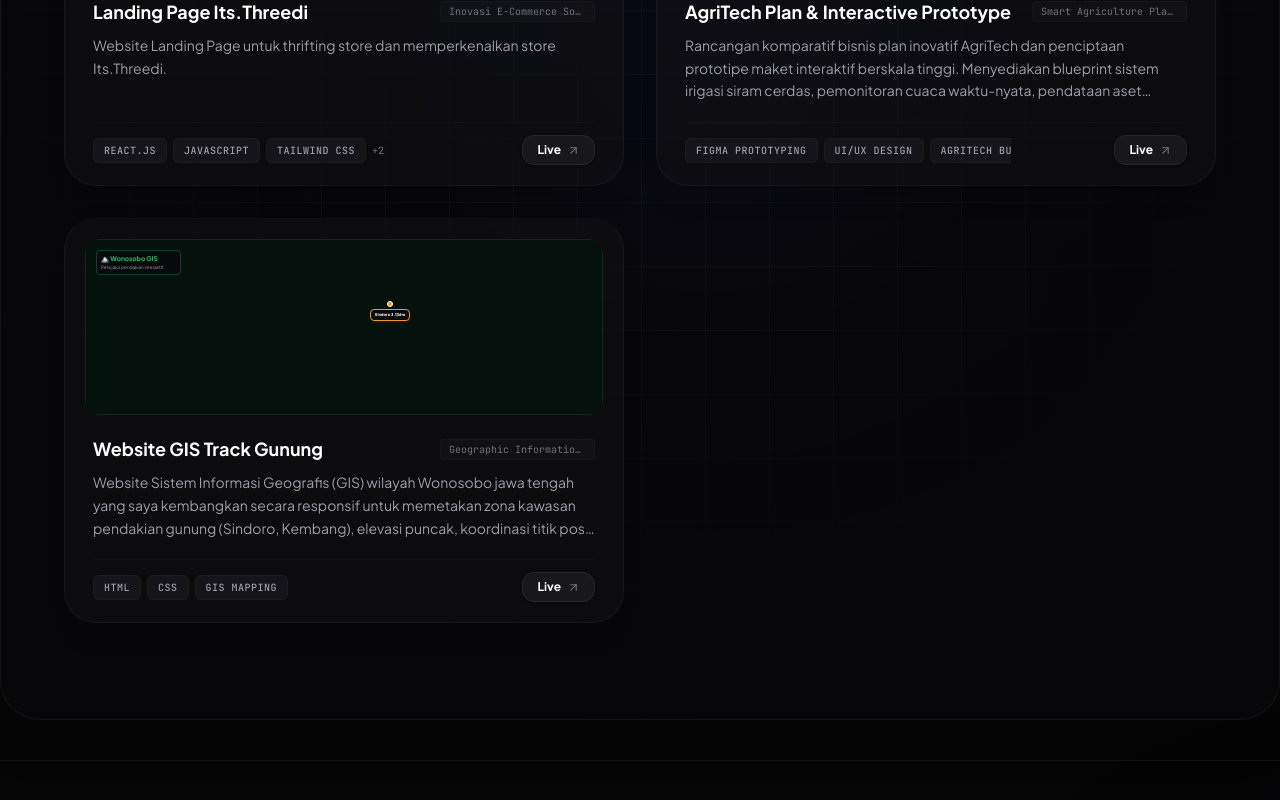
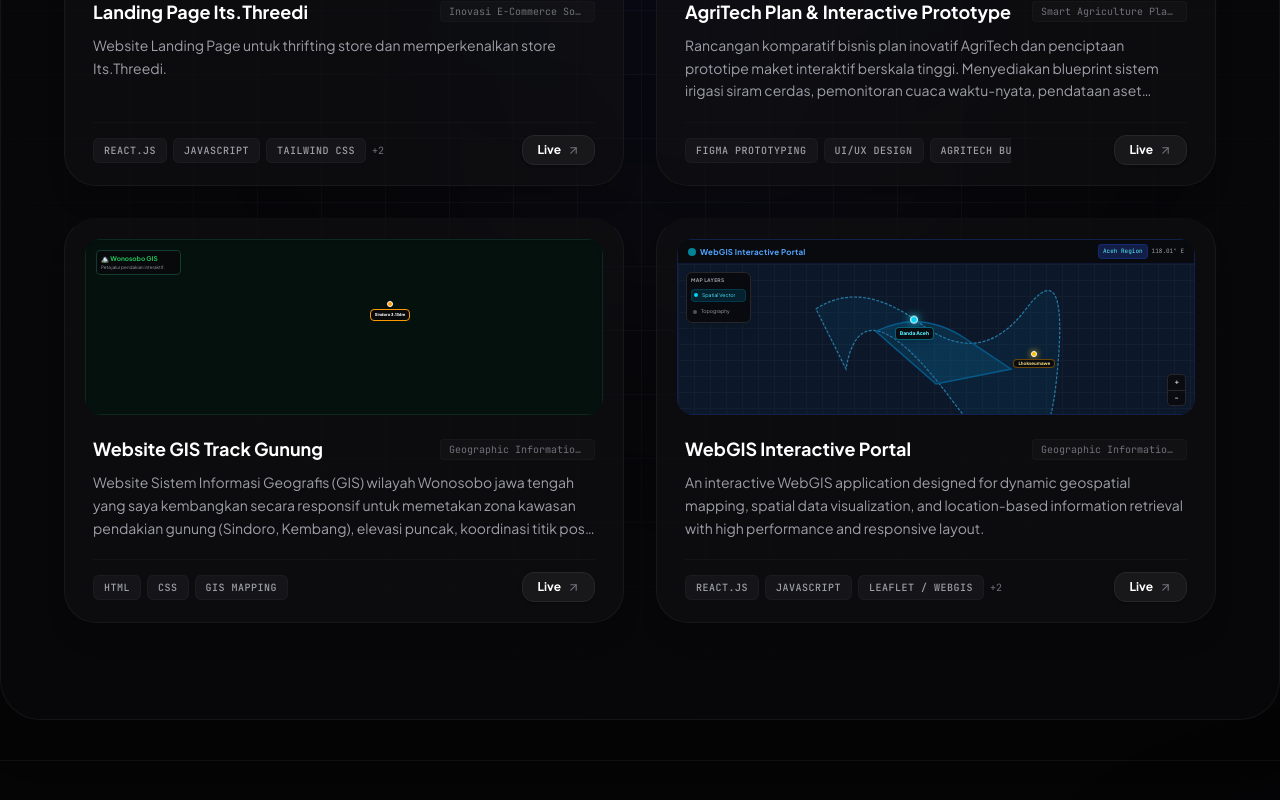
Before and after one commit to Edivho/portofolio_edivho, a React (Vite) app: page / in a window 1280 px wide. Shown: the part 2860-3660 px from the top of the page. Built offline with nearby package versions, Linux system fonts and the light colour scheme; a web font is replaced by a local one.

Commit message:
Update WebGIS Interactive Portal mockup in TechShowcase component

```diff
--- a/src/components/TechShowcase.tsx
+++ b/src/components/TechShowcase.tsx
@@ -272,6 +272,68 @@ const renderProjectMockup = (id: string) => {
           </div>
         </div>
       );
+    case 'webgis_uas_final':
+      return (
+        <div className="w-full h-44 bg-[#09131f] border border-blue-900/40 rounded-xl overflow-hidden relative font-sans text-left text-zinc-200 select-none flex flex-col justify-between shadow-inner">
+          {/* Top Bar WebGIS */}
+          <div className="flex items-center justify-between bg-zinc-950/80 px-2.5 py-1 text-[8px] border-b border-blue-900/30 z-20">
+            <div className="flex items-center gap-1 font-bold text-blue-400">
+              <span className="w-2 h-2 rounded-full bg-cyan-400 animate-pulse" />
+              <span className="tracking-wide">WebGIS Interactive Portal</span>
+            </div>
+            <div className="flex items-center gap-1 text-[6px] text-zinc-400 font-mono">
+              <span className="bg-blue-950/80 px-1 py-0.5 rounded border border-blue-800/40 text-cyan-300">Aceh Region</span>
+              <span>118.01° E</span>
+            </div>
+          </div>
+
+          {/* Canvas Map Simulation */}
+          <div className="absolute inset-0 top-6 bg-[#0c1829]">
+            {/* Grid Map Background */}
+            <div className="absolute inset-0 bg-[linear-gradient(to_right,#1e293b_1px,transparent_1px),linear-gradient(to_bottom,#1e293b_1px,transparent_1px)] bg-[size:16px_16px] opacity-40" />
+
+            {/* Spatial Contour/Shape Vector Simulation */}
+            <svg className="absolute inset-0 w-full h-full opacity-60 pointer-events-none" viewBox="0 0 200 100">
+              <path d="M20 30 Q50 10, 90 40 T160 30 T180 80 T110 90 T40 70 Z" fill="#0284c7" fillOpacity="0.15" stroke="#38bdf8" strokeWidth="0.8" strokeDasharray="2 1" />
+              <path d="M60 45 Q90 30, 120 50 T150 70 T100 80 Z" fill="#0ea5e9" fillOpacity="0.25" stroke="#0284c7" strokeWidth="1" />
+            </svg>
+
+            {/* Map Markers & Pins */}
+            <div className="absolute top-[35%] left-[42%] z-10 flex flex-col items-center group/pin">
+              <div className="w-2 h-2 bg-cyan-400 rounded-full border border-white shadow-[0_0_8px_#22d3ee] animate-bounce" />
+              <div className="bg-zinc-950/90 border border-cyan-500/50 text-[5px] font-extrabold px-1 py-0.5 rounded text-cyan-300 shadow-md backdrop-blur-xs mt-0.5">
+                Banda Aceh
+              </div>
+            </div>
+
+            <div className="absolute top-[58%] left-[65%] z-10 flex flex-col items-center">
+              <div className="w-1.5 h-1.5 bg-amber-400 rounded-full border border-white shadow-[0_0_6px_#fbbf24]" />
+              <div className="bg-zinc-950/90 border border-amber-500/40 text-[4.5px] font-bold px-1 rounded text-amber-200 mt-0.5">
+                Lhokseumawe
+              </div>
+            </div>
+
+            {/* Left Control Panel / Layer Switcher Widget */}
+            <div className="absolute top-2 left-2 z-10 bg-zinc-950/85 border border-zinc-800 p-1 rounded-md w-[65px] backdrop-blur-md flex flex-col gap-1 shadow-lg">
+              <span className="text-[5px] font-bold text-zinc-400 uppercase tracking-wider">Map Layers</span>
+              <div className="flex items-center gap-1 text-[5px] text-cyan-300 bg-cyan-950/60 p-0.5 rounded border border-cyan-800/40">
+                <span className="w-1 h-1 bg-cyan-400 rounded-full" />
+                <span className="truncate">Spatial Vector</span>
+              </div>
+              <div className="flex items-center gap-1 text-[5px] text-zinc-400 p-0.5">
+                <span className="w-1 h-1 bg-zinc-600 rounded-full" />
+                <span className="truncate">Topography</span>
+              </div>
+            </div>
+
+            {/* Map Controls (Zoom In / Out) */}
+            <div className="absolute bottom-2 right-2 z-10 bg-zinc-950/80 border border-zinc-800 rounded flex flex-col text-[7px] text-zinc-300 font-bold overflow-hidden">
+              <button className="px-1.5 py-0.5 border-b border-zinc-800 hover:bg-zinc-800">+</button>
+              <button className="px-1.5 py-0.5 hover:bg-zinc-800">-</button>
+            </div>
+          </div>
+        </div>
+      );
     default:
       return <div className="w-full h-44 bg-zinc-900 rounded-xl flex items-center justify-center text-zinc-500 text-xs">Mockup View</div>;
   }
--- a/src/data.ts
+++ b/src/data.ts
@@ -262,7 +262,7 @@ export const PROJECTS: Project[] = [
     ],
     businessValue: 'Meningkatkan transparansi beban kerja tim sebesar 40% dan mengeliminasi latensi koordinasi menggunakan push-notification bawaan.',
     mockupBg: 'bg-gradient-to-tr from-cyan-950 via-teal-900 to-emerald-950',
-    externalUrl: 'https://web-we-work-thpv.vercel.app',
+    externalUrl: '',
   },
   {
     id: 'open_office',
@@ -278,7 +278,7 @@ export const PROJECTS: Project[] = [
     ],
     businessValue: 'Mempercepat pengambilan keputusan strategis dari data harian, memotong waktu penyusunan laporan operasional mingguan dari berjam-jam menjadi beberapa detik.',
     mockupBg: 'bg-gradient-to-tr from-slate-950 via-blue-950 to-indigo-950',
-    externalUrl: 'https://openoffice-admin-psi.vercel.app/',
+    externalUrl: 'https://workwell2admin-m3sm.vercel.app/',
   },
   {
     id: 'its_threedi',
@@ -328,6 +328,23 @@ export const PROJECTS: Project[] = [
     mockupBg: 'bg-gradient-to-tr from-emerald-950 via-green-900 to-teal-950',
     externalUrl: 'https://edivho-wonosobo-uts-kapita.vercel.app/',
   },
+  {
+    id: 'webgis_uas_final',
+    title: 'WebGIS Interactive Portal',
+    description: 'An interactive WebGIS application designed for dynamic geospatial mapping, spatial data visualization, and location-based information retrieval with high performance and responsive layout.',
+    techStack: ['React.js', 'JavaScript', 'Leaflet / WebGIS', 'Tailwind CSS', 'Geospatial Analysis'],
+    category: 'Geographic Information System',
+    features: [
+      'Interactive Map & Spatial Data Visualization',
+      'Dynamic Map Layer Management & Custom Markers',
+      'Location Search, Filtering & Info Popups',
+      'Adaptive Cross-Device Interface Design',
+    ],
+    businessValue: 'Enhances regional data analysis and location-based data delivery, providing fast and accurate insights directly through the browser.',
+    mockupBg: 'bg-gradient-to-tr from-blue-950 via-teal-950 to-indigo-950',
+    externalUrl: 'https://webgis-uas-final-4i6r.vercel.app/',
+    image: 'aceh.png',
+  },
 ];
 
 export const RECRUITER_REASONS: RecruiterReason[] = [
--- a/src/types.ts
+++ b/src/types.ts
@@ -1,18 +1,11 @@
-export type SkillCategory =
-  | 'frontend'
-  | 'backend'
-  | 'mobile'
-  | 'tools'
-  | 'engineering';
-
 export interface SkillItem {
   id: string;
   name: string;
-  level: 'Advanced' | 'Intermediate';
-  percentage: number; // For visualization
-  category: SkillCategory;
+  level: string;
+  percentage: number;
+  category: 'frontend' | 'backend' | 'mobile' | 'tools' | 'engineering';
   description: string;
-  isStarred?: boolean; // Highlighted skills
+  isStarred?: boolean;
 }
 
 export interface Project {
@@ -24,7 +17,8 @@ export interface Project {
   features: string[];
   businessValue: string;
   mockupBg: string;
-  externalUrl?: string;
+  externalUrl: string;
+  image?: string; // <-- Tambahkan baris ini
 }
 
 export interface RecruiterReason {
--- a/src/vite-env.d.ts
+++ b/src/vite-env.d.ts
@@ -1,4 +1,21 @@
+/// <reference types="vite/client" />
+
 declare module '*.png' {
   const value: string;
-  default value;
+  export default value;
 }
+
+declare module '*.jpg' {
+  const value: string;
+  export default value;
+}
+
+declare module '*.jpeg' {
+  const value: string;
+  export default value;
+}
+
+declare module '*.svg' {
+  const value: string;
+  export default value;
+}
```
Also changed, not shown: package.json (+4 -6 lines), public/aceh.png (added).
